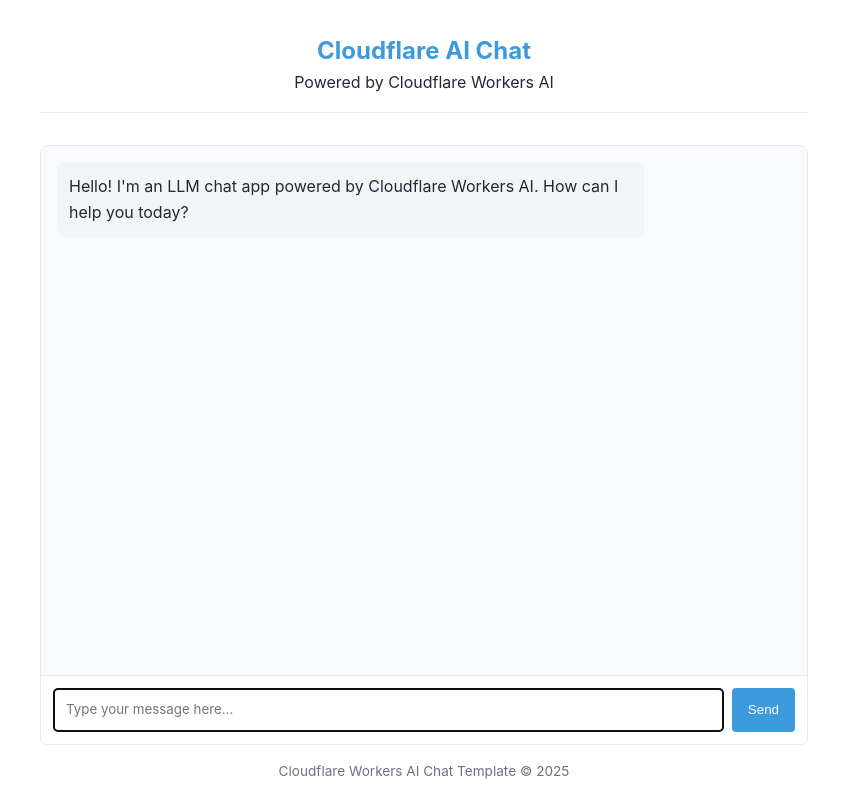
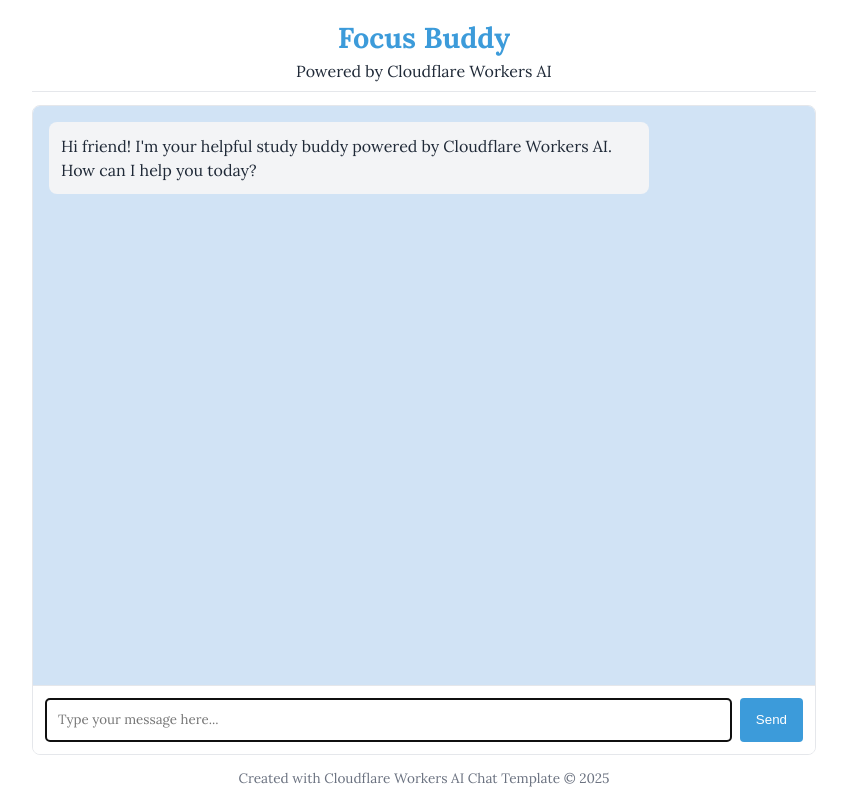
Before and after one commit to leah-song/mychat, a website: page public/index.html in a window 1280 px wide. Shown: the whole page, without its empty margins (216-1063 px from the left). Drawn offline with Linux system fonts and the light colour scheme.

Commit message:
Customized UI and default texts

```diff
--- a/public/index.html
+++ b/public/index.html
@@ -3,16 +3,18 @@
 	<head>
 		<meta charset="UTF-8" />
 		<meta name="viewport" content="width=device-width, initial-scale=1.0" />
-		<title>LLM Chat App</title>
+		<link href="https://fonts.googleapis.com/css2?family=Lora:wght@400;700&display=swap" rel="stylesheet"
+/>
+		<title>Focus Buddy</title>
 		<style>
 			:root {
 				--primary-color: #3c9bda;
 				--primary-hover: #204ad4;
-				--light-bg: #f9fafb;
+				--light-bg: #d1e3f5;
 				--border-color: #e5e7eb;
 				--text-color: #1f2937;
 				--text-light: #6b7280;
-				--user-msg-bg: #acc7f3;
+				--user-msg-bg: #a9c5f0;
 				--assistant-msg-bg: #f3f4f6;
 			}
 
@@ -24,31 +26,30 @@
 
 			body {
 				font-family:
-					-apple-system, BlinkMacSystemFont, "Segoe UI", Roboto, Oxygen, Ubuntu,
-					Cantarell, sans-serif;
-				line-height: 1.6;
+					"Lora", sans-serif;
+				line-height: 1.5;
 				color: var(--text-color);
 				max-width: 800px;
 				margin: 0 auto;
-				padding: 1rem;
+				padding: 0.5rem;
 			}
 
 			header {
 				text-align: center;
-				margin-bottom: 2rem;
-				padding: 1rem 0;
+				margin-bottom: 0.8rem;
+				padding: 0.5rem 0;
 				border-bottom: 1px solid var(--border-color);
 			}
 
 			h1 {
-				font-size: 1.5rem;
+				font-size: 1.8rem;
 				color: var(--primary-color);
 			}
 
 			.chat-container {
 				display: flex;
 				flex-direction: column;
-				height: calc(100vh - 200px);
+				height: calc(100vh - 150px);
 				min-height: 400px;
 				border: 1px solid var(--border-color);
 				border-radius: 8px;
@@ -129,7 +130,7 @@
 			}
 
 			footer {
-				margin-top: 1rem;
+				margin-top: 0.8rem;
 				text-align: center;
 				font-size: 0.85rem;
 				color: var(--text-light);
@@ -138,7 +139,7 @@
 	</head>
 	<body>
 		<header>
-			<h1>Cloudflare AI Chat</h1>
+			<h1>Focus Buddy</h1>
 			<p>Powered by Cloudflare Workers AI</p>
 		</header>
 
@@ -146,7 +147,7 @@
 			<div id="chat-messages" class="chat-messages">
 				<div class="message assistant-message">
 					<p>
-						Hello! I'm an LLM chat app powered by Cloudflare Workers AI. How can
+						Hi friend! I'm your helpful study buddy powered by Cloudflare Workers AI. How can
 						I help you today?
 					</p>
 				</div>
@@ -168,7 +169,7 @@
 		</div>
 
 		<footer>
-			<p>Cloudflare Workers AI Chat Template &copy; 2025</p>
+			<p>Created with Cloudflare Workers AI Chat Template &copy; 2025</p>
 		</footer>
 
 		<!-- Chat app script -->
--- a/src/index.ts
+++ b/src/index.ts
@@ -15,7 +15,7 @@
 
 // Default system prompt
 const SYSTEM_PROMPT =
-	"You are a helpful, friendly assistant. Provide concise and accurate responses.";
+	"You are an informative, encouraging, and reliable study buddy. Provide concise and accurate responses to help the user study.";
 
 export default {
 	/**
```
